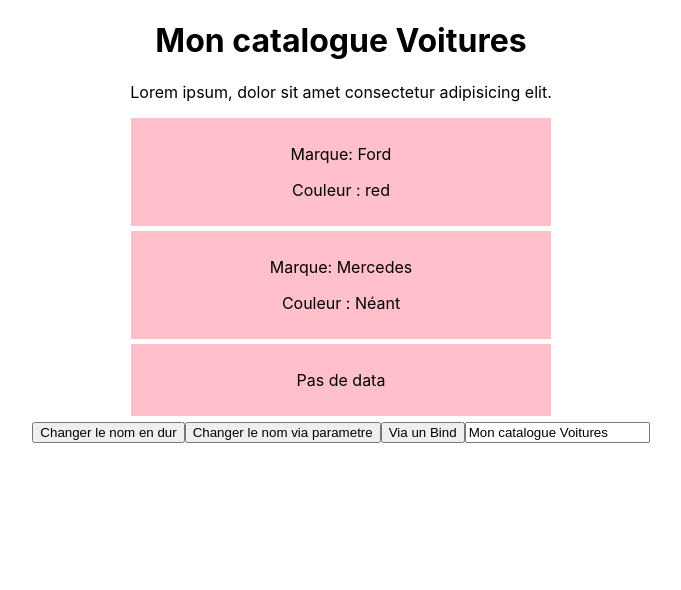
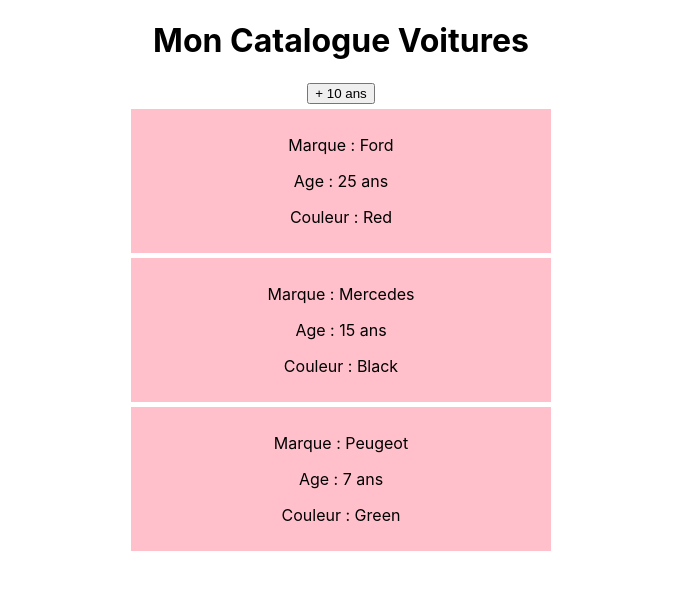
Before and after one commit to Benalta7892/ReactJS, a React (Create React App) app in the folder appViaCRA/cars/: page / in a window 1280 px wide. Shown: the top 590 px of the page, without its empty margins (299-980 px from the left). Built offline with nearby package versions, Linux system fonts and the light colour scheme.

Commit message:
Incrementer un state

```diff
--- a/appViaCRA/cars/src/App.js
+++ b/appViaCRA/cars/src/App.js
@@ -3,45 +3,41 @@ import "./App.css";
 import Mycars from "./components/Mycars";
 
 class App extends Component {
-  state = {
-    titre: "Mon catalogue Voitures",
-  };
+  // changeTitle = (e) => {
+  //   console.log(e.target);
 
-  changeTitle = (e) => {
-    console.log(e.target);
+  //   this.setState({
+  //     titre: "Mon nouveau titre",
+  //   });
+  // };
 
-    this.setState({
-      titre: "Mon nouveau titre",
-    });
-  };
+  // changeViaParam = (titre) => {
+  //   this.setState({
+  //     titre: titre,
+  //   });
+  // };
 
-  changeViaParam = (titre) => {
-    this.setState({
-      titre: titre,
-    });
-  };
+  // changeViaBind = (param) => {
+  //   this.setState({
+  //     titre: param,
+  //   });
+  // };
 
-  changeViaBind = (param) => {
-    this.setState({
-      titre: param,
-    });
-  };
-
-  changeViaInput = (e) => {
-    this.setState({
-      titre: e.target.value,
-    });
-  };
+  // changeViaInput = (e) => {
+  //   this.setState({
+  //     titre: e.target.value,
+  //   });
+  // };
 
   render() {
     return (
       <div className="App">
-        <Mycars title={this.state.titre} />
+        <Mycars />
 
-        <button onClick={this.changeTitle}>Changer le nom en dur</button>
+        {/* <button onClick={this.changeTitle}>Changer le nom en dur</button>
         <button onClick={() => this.changeViaParam("Titre via un parametre")}>Changer le nom via parametre</button>
         <button onClick={this.changeViaBind.bind(this, "Titre via Bind")}>Via un Bind</button>
-        <input type="text" onChange={this.changeViaInput} value={this.state.titre} />
+        <input type="text" onChange={this.changeViaInput} value={this.state.titre} /> */}
       </div>
     );
   }
--- a/appViaCRA/cars/src/components/Cars.js
+++ b/appViaCRA/cars/src/components/Cars.js
@@ -1,22 +1,23 @@
-const Car = ({ color, children }) => {
+const Car = ({ year, color, name }) => {
   const colorInfo = color ? <p>Couleur : {color}</p> : <p>Couleur : Néant</p>;
 
-  if (children) {
+  if (name) {
     return (
       <div style={{ backgroundColor: "pink", width: "400px", padding: "10px", margin: "5px auto" }}>
-        <p>Marque: {children}</p>
+        <p>Marque : {name}</p>
+        <p>Age : {year}</p>
         {colorInfo}
       </div>
     );
   }
 
-  return (
-    <div style={{ backgroundColor: "pink", width: "400px", padding: "10px", margin: "5px auto" }}>
-      <p>Pas de data</p>
-    </div>
-  );
+  // return (
+  //   <div style={{ backgroundColor: "pink", width: "400px", padding: "10px", margin: "5px auto" }}>
+  //     <p>Pas de data</p>
+  //   </div>
+  // );
 
-  // return null // ce return est Facultatif
+  return null; // ce return est Facultatif
 };
 
 export default Car;
--- a/appViaCRA/cars/src/components/Mycars.js
+++ b/appViaCRA/cars/src/components/Mycars.js
@@ -2,30 +2,72 @@ import { Component } from "react";
 import Car from "./Cars";
 
 class Mycars extends Component {
-  noCopy = () => {
-    alert("Merci de ne pas copier le texte");
+  state = {
+    voitures: [
+      { name: "Ford", year: 2000, color: "Red" },
+      { name: "Mercedes", year: 2010, color: "Black" },
+      { name: "Peugeot", year: 2018, color: "Green" },
+    ],
+    titre: "Mon Catalogue Voitures",
   };
 
-  addStyle = (e) => {
-    console.log(e.target);
+  // noCopy = () => {
+  //   alert("Merci de ne pas copier le texte");
+  // };
 
-    if (e.target.classList.contains("styled")) {
-      e.target.classList.remove("styled");
-    } else {
-      e.target.classList.add("styled");
-    }
+  // addStyle = (e) => {
+  //   console.log(e.target);
+
+  //   if (e.target.classList.contains("styled")) {
+  //     e.target.classList.remove("styled");
+  //   } else {
+  //     e.target.classList.add("styled");
+  //   }
+  // };
+
+  addTenYears = () => {
+    const updatedState = this.state.voitures.map((param) => {
+      return (param.year -= 10);
+    });
+
+    this.setState({
+      updatedState,
+    });
   };
 
   render() {
+    const year = new Date().getFullYear();
     return (
       <div>
-        <h1 onMouseOver={this.addStyle}>{this.props.title}</h1>
+        <h1
+        // onMouseOver={this.addStyle}
+        >
+          {this.state.titre}
+        </h1>
 
-        <p onCopy={this.noCopy}>Lorem ipsum, dolor sit amet consectetur adipisicing elit.</p>
+        <button onClick={this.addTenYears}>+ 10 ans</button>
 
-        <Car color="red">Ford</Car>
-        <Car>Mercedes</Car>
-        <Car color="green"></Car>
+        {/* <p onCopy={this.noCopy}>Lorem ipsum, dolor sit amet consectetur adipisicing elit.</p> */}
+
+        {/* <Car year={year - this.state.voitures[0].year + " ans"} color={this.state.voitures[0].color}>
+          {this.state.voitures[0].name}
+        </Car>
+        <Car year={year - this.state.voitures[1].year + " ans"} color={this.state.voitures[1].color}>
+          {this.state.voitures[1].name}
+        </Car>
+        <Car year={year - this.state.voitures[2].year + " ans"} color={this.state.voitures[2].color}>
+          {this.state.voitures[2].name}
+        </Car> */}
+
+        {this.state.voitures.map((voiture, index) => {
+          console.log(index);
+
+          return (
+            <div key={index}>
+              <Car name={voiture.name} year={year - voiture.year + " ans"} color={voiture.color} />
+            </div>
+          );
+        })}
       </div>
     );
   }
```
